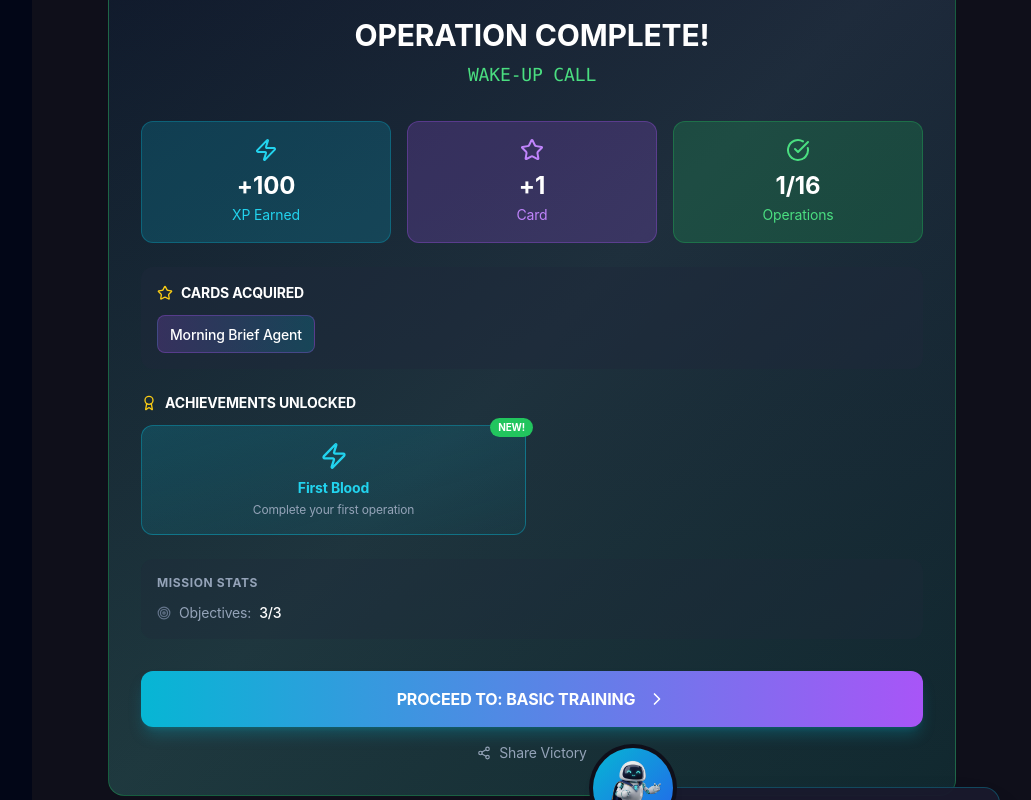
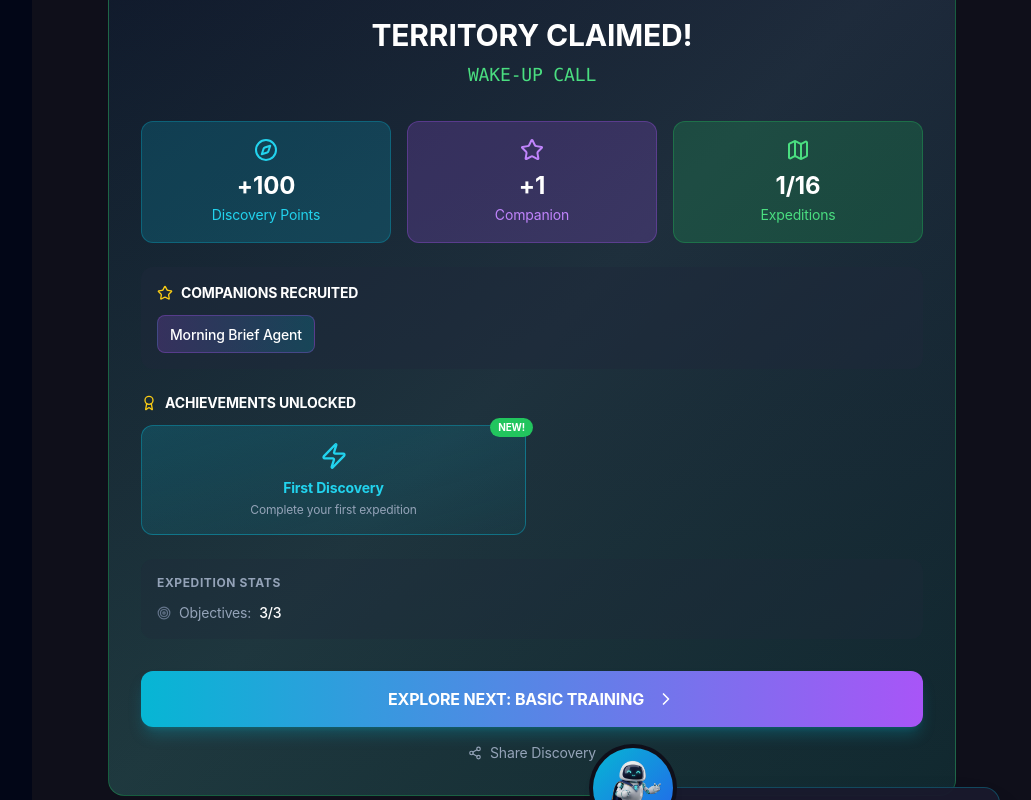
Before and after one commit to agenticaihome/ebook-frontend, a React (Create React App) app: page /part1/chapter1 in a window 1280 px wide. Shown: the part 5840-6640 px from the top of the page, without its empty margins (248-1279 px from the left). Built offline with nearby package versions, Linux system fonts and the light colour scheme; no server answers.

Commit message:
feat: Frontier Command Phase 2

```diff
--- a/src/components/gamification/MissionComplete.jsx
+++ b/src/components/gamification/MissionComplete.jsx
@@ -2,17 +2,17 @@ import React, { useState, useEffect } from 'react';
 import { motion, AnimatePresence } from 'framer-motion';
 import {
     Trophy, Star, Zap, ArrowRight, Award, Clock, Target,
-    CheckCircle, Sparkles, Crown, Share2, Twitter, ChevronRight
+    CheckCircle, Sparkles, Crown, Share2, Twitter, ChevronRight, Flag, Compass, Map
 } from 'lucide-react';
 
 /**
- * MissionComplete - Celebration screen after completing an operation
- * Shows rewards, stats, achievements, and next mission
+ * MissionComplete - Celebration screen after completing an expedition
+ * Shows rewards, stats, achievements, and next territory
  */
 
-// Confetti burst
+// Territory claimed confetti
 const ConfettiBurst = () => {
-    const emojis = ['🎉', '⭐', '🏆', '✨', '💫', '🚀', '💜', '🎊'];
+    const emojis = ['🧭', '⭐', '🏆', '✨', '💫', '🚀', '🗺️', '🎊', '⛏️', '🏴'];
 
     return (
         <div className="absolute inset-0 pointer-events-none overflow-hidden">
@@ -103,10 +103,10 @@ const AchievementBadge = ({ id, name, description, isNew }) => {
 
 const MissionComplete = ({
     operationId,
-    operationName = "MISSION",
+    operationName = "EXPEDITION",
     operationNumber = 1,
     nextOperationPath,
-    nextOperationName = "Next Operation",
+    nextOperationName = "Next Expedition",
     rewards = { xp: 100, cards: [], achievements: [] },
     stats = {},
     onContinue,
@@ -127,7 +127,7 @@ const MissionComplete = ({
             localStorage.setItem('completed_operations', JSON.stringify(completed));
         }
 
-        // Save XP
+        // Save DP (Discovery Points)
         const currentXP = parseInt(localStorage.getItem('total_xp') || '0');
         localStorage.setItem('total_xp', (currentXP + rewards.xp).toString());
 
@@ -147,10 +147,10 @@ const MissionComplete = ({
 
     // Achievement data
     const achievementData = {
-        first_blood: { name: 'First Blood', description: 'Complete your first operation' },
-        card_collector: { name: 'Card Collector', description: 'Collect 10 agent cards' },
-        speed_runner: { name: 'Speed Runner', description: 'Complete in under 5 minutes' },
-        perfectionist: { name: 'Perfectionist', description: 'Complete all objectives' },
+        first_blood: { name: 'First Discovery', description: 'Complete your first expedition' },
+        card_collector: { name: 'Companion Keeper', description: 'Collect 10 companion agents' },
+        speed_runner: { name: 'Trail Blazer', description: 'Complete in under 5 minutes' },
+        perfectionist: { name: 'Master Explorer', description: 'Complete all objectives' },
     };
 
     return (
@@ -181,7 +181,7 @@ const MissionComplete = ({
                         }}
                         transition={{ duration: 0.5, delay: 0.5 }}
                     >
-                        <Trophy className="text-yellow-400 mx-auto mb-4" size={64} />
+                        <Flag className="text-amber-400 mx-auto mb-4" size={64} />
                     </motion.div>
 
                     <motion.h2
@@ -190,7 +190,7 @@ const MissionComplete = ({
                         transition={{ delay: 0.3 }}
                         className="text-3xl font-bold text-white mb-2"
                     >
-                        OPERATION COMPLETE!
+                        TERRITORY CLAIMED!
                     </motion.h2>
 
                     <motion.p
@@ -211,10 +211,10 @@ const MissionComplete = ({
                             animate={{ opacity: 1, y: 0 }}
                             className="mb-8"
                         >
-                            {/* XP and Stats */}
+                            {/* DP and Stats */}
                             <div className="grid grid-cols-3 gap-4 mb-6">
                                 <div className="bg-cyan-500/20 rounded-xl p-4 text-center border border-cyan-500/30">
-                                    <Zap className="text-cyan-400 mx-auto mb-2" size={24} />
+                                    <Compass className="text-cyan-400 mx-auto mb-2" size={24} />
                                     <motion.span
                                         initial={{ opacity: 0 }}
                                         animate={{ opacity: 1 }}
@@ -222,7 +222,7 @@ const MissionComplete = ({
                                     >
                                         +{rewards.xp}
                                     </motion.span>
-                                    <span className="text-cyan-400 text-sm">XP Earned</span>
+                                    <span className="text-cyan-400 text-sm">Discovery Points</span>
                                 </div>
 
                                 {rewards.cards?.length > 0 && (
@@ -232,26 +232,26 @@ const MissionComplete = ({
                                             +{rewards.cards.length}
                                         </span>
                                         <span className="text-purple-400 text-sm">
-                                            {rewards.cards.length === 1 ? 'Card' : 'Cards'}
+                                            {rewards.cards.length === 1 ? 'Companion' : 'Companions'}
                                         </span>
                                     </div>
                                 )}
 
                                 <div className="bg-green-500/20 rounded-xl p-4 text-center border border-green-500/30">
-                                    <CheckCircle className="text-green-400 mx-auto mb-2" size={24} />
+                                    <Map className="text-green-400 mx-auto mb-2" size={24} />
                                     <span className="text-2xl font-bold text-white block">
                                         {operationNumber}/16
                                     </span>
-                                    <span className="text-green-400 text-sm">Operations</span>
+                                    <span className="text-green-400 text-sm">Expeditions</span>
                                 </div>
                             </div>
 
-                            {/* Cards earned */}
+                            {/* Companions recruited */}
                             {rewards.cards?.length > 0 && (
                                 <div className="bg-slate-800/50 rounded-xl p-4 mb-6">
                                     <h4 className="text-white font-bold text-sm mb-3 flex items-center gap-2">
                                         <Star className="text-yellow-400" size={16} />
-                                        CARDS ACQUIRED
+                                        COMPANIONS RECRUITED
                                     </h4>
                                     <div className="flex flex-wrap gap-2">
                                         {rewards.cards.map((card, i) => (
@@ -294,7 +294,7 @@ const MissionComplete = ({
                             {Object.keys(stats).length > 0 && (
                                 <div className="bg-slate-800/30 rounded-xl p-4 mb-6">
                                     <h4 className="text-slate-400 font-bold text-xs mb-3 uppercase tracking-wider">
-                                        Mission Stats
+                                        Expedition Stats
                                     </h4>
                                     <div className="grid grid-cols-2 gap-4">
                                         {stats.timeToComplete && (
@@ -329,7 +329,7 @@ const MissionComplete = ({
                                 onClick={handleContinue}
                                 className="w-full bg-gradient-to-r from-cyan-500 to-purple-500 hover:from-cyan-400 hover:to-purple-400 text-white font-bold py-4 px-8 rounded-xl flex items-center justify-center gap-3 shadow-lg shadow-cyan-500/25 transition-all group"
                             >
-                                <span>PROCEED TO: {nextOperationName}</span>
+                                <span>EXPLORE NEXT: {nextOperationName}</span>
                                 <ChevronRight className="group-hover:translate-x-1 transition-transform" size={20} />
                             </button>
 
@@ -337,7 +337,7 @@ const MissionComplete = ({
                             <div className="flex justify-center gap-4 mt-4">
                                 <button className="flex items-center gap-2 text-slate-400 hover:text-white text-sm transition-colors">
                                     <Share2 size={14} />
-                                    Share Victory
+                                    Share Discovery
                                 </button>
                             </div>
                         </motion.div>
```
Also changed, not shown: src/components/common/PasswordGate.jsx (+35 -18 lines).
